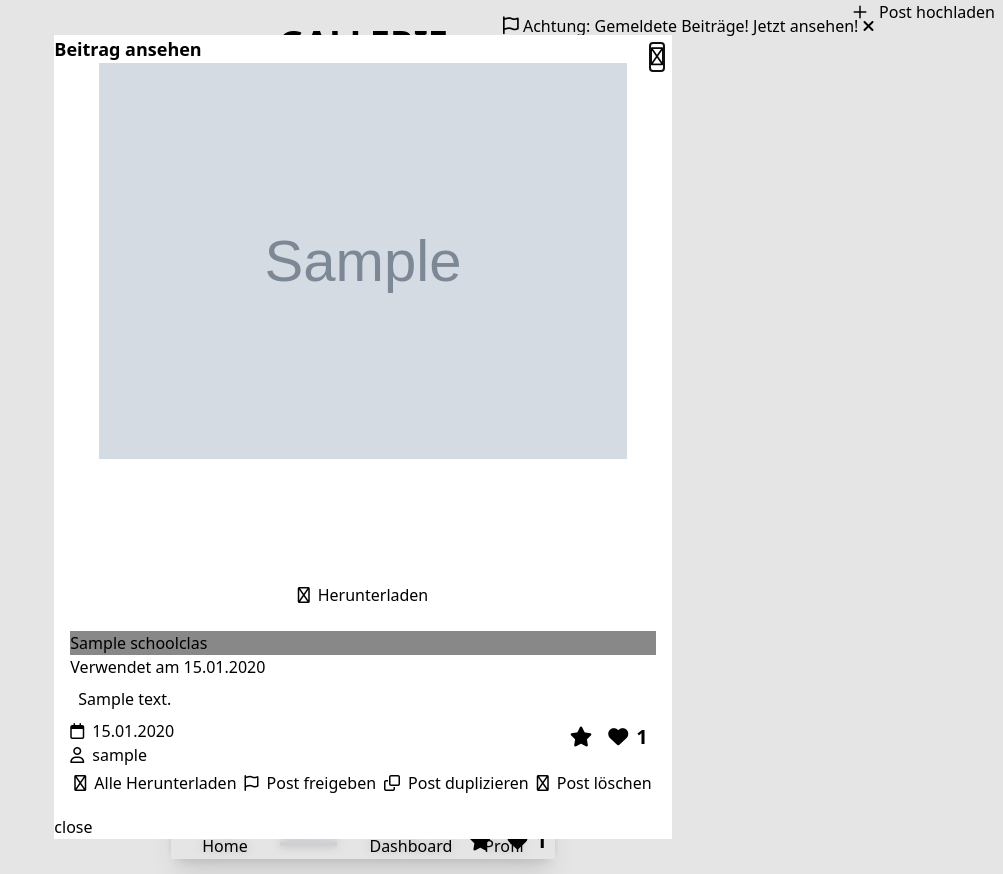
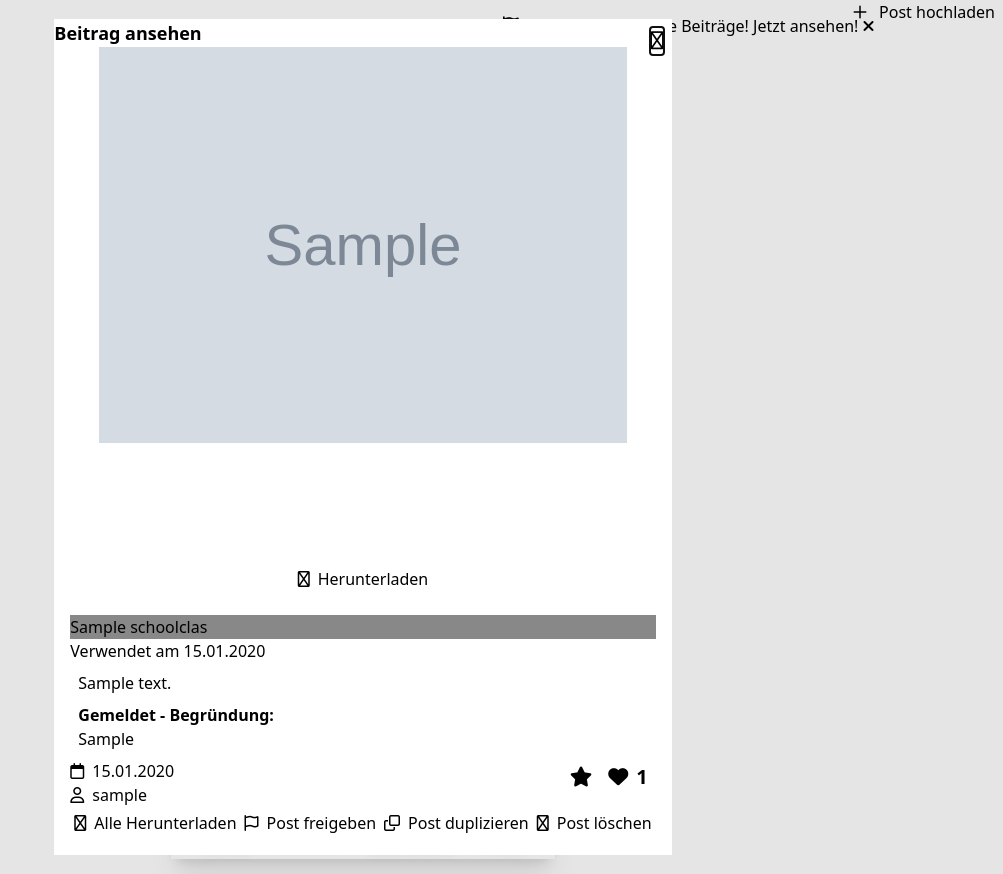
Before and after one commit to RienerTobias/photonest, a Django app: a page that uses photonest_server/photonest/templates/photonest/base/base.html in a window 1280 px wide, after a click that opens the changed part. Shown: the whole page, without its empty margins (277-1280 px from the left). Run offline with Django 5.2, Linux system fonts and the light colour scheme; a user stored in the database is signed in; tables that the repository leaves empty hold one stand-in row (values such as "Sample post"); grey boxes marked "Sample" are stand-in pictures; parts of the project's set-up code (start-up, migrations or seed data) failed here and were passed over; some libraries are stand-ins or nearby versions.

Commit message:
add reason for reporting

```diff
--- a/photonest_server/photonest/forms.py
+++ b/photonest_server/photonest/forms.py
@@ -26,3 +26,10 @@
     class Meta:
         model = Post
         fields = ['school_class', 'description']
+
+class ReportForm(forms.Form):
+    reason = forms.CharField(
+        label='Begründung',
+        widget=forms.Textarea(attrs={'placeholder': 'Warum melden Sie diesen Inhalt?', 'rows': 4}),
+        max_length=255
+    )
--- a/photonest_server/photonest/models.py
+++ b/photonest_server/photonest/models.py
@@ -48,6 +48,7 @@
     is_reported = models.BooleanField(default=False)
     reported_from = models.ManyToManyField(User, related_name='reported_posts', blank=True)
     reported_at = models.DateTimeField(blank=True, null=True)
+    reported_for = models.CharField(max_length=255, blank=True, null=True)
 
     @property
     def like_count(self): return self.likes.count()
@@ -64,10 +65,11 @@
             self.used_in = used_in
         self.save()
 
-    def report(self, user):
+    def report(self, user, reported_for):
         self.is_reported = True
         self.reported_at = timezone.now()
         self.reported_from.add(user)
+        self.reported_for = reported_for
         self.save()
 
     def release(self):
--- a/photonest_server/photonest/static/photonest/js/post_mediaPlayer.js
+++ b/photonest_server/photonest/static/photonest/js/post_mediaPlayer.js
@@ -14,6 +14,7 @@
       }
 
       if(can_download)document.getElementById(`media-download-${pageprefix}_${postId}`).setAttribute("href", `media/${mediaFiles[0].id}/download/`);
+      document.getElementById(`reportPost${pageprefix}_${postId}_media_number`).value = 1;
 
     const carouselContainer = document.getElementById(`carousel-container-${pageprefix}-${postId}`);
     if (carouselContainer) {
@@ -52,6 +53,7 @@
           player.imgElement.style.display = 'none';
       }
       if(can_download)document.getElementById(`media-download-${pageprefix}_${postId}`).setAttribute("href", `media/${player.currentIndex}/download/`);
+      document.getElementById(`reportPost${pageprefix}_${postId}_media_number`).value = player.currentIndex+1;
   }
 
 function ShowFullscreenImg(path){
--- a/photonest_server/photonest/templates/photonest/base/base.html
+++ b/photonest_server/photonest/templates/photonest/base/base.html
@@ -21,6 +21,7 @@
         </div>
         {% endif %}
       </div>
+      <script src="{% static 'photonest/js/alert.js' %}?v={{ timestamp }}"></script>
 
       <dialog id="fullscreen_img" class="modal !bg-black/75">
         <div class="modal-box bg-transparent w-full h-full max-w-screen max-w-screen">
@@ -33,7 +34,6 @@
         </div>
     </dialog>
 
-    <script src="{% static 'photonest/js/alert.js' %}?v={{ timestamp }}"></script>
     <script>
         const can_download = {% if perms.photonest.favor_post or request.user.is_superuser %}true{% else %}false{% endif %}
         {% if show_alert == True %}AddTimedAlert("{{ alert_type }}", "{{ alert_message }}", "{{ alert_icon }}");{% endif %}
--- a/photonest_server/photonest/templates/photonest/elements/create_post.html
+++ b/photonest_server/photonest/templates/photonest/elements/create_post.html
@@ -7,12 +7,12 @@
             <input type="hidden" name="next" value="{{ create_post_url }}">
             <fieldset class="fieldset">
                 <legend class="fieldset-legend">Klasse</legend>
-                {{ form.school_class|add_class:"w-full select rounded-full" }}
+                {{ create_post_form.school_class|add_class:"w-full select rounded-full" }}
               </fieldset>
 
             <fieldset class="fieldset">
                 <legend class="fieldset-legend">Beschreibung</legend>
-                {{ form.description|add_class:"w-full textarea h-24" }}
+                {{ create_post_form.description|add_class:"w-full textarea h-24" }}
                 <label class="fieldset-label">max. 500 Zeichen</label>
             </fieldset>
 
--- a/photonest_server/photonest/templates/photonest/elements/view_post.html
+++ b/photonest_server/photonest/templates/photonest/elements/view_post.html
@@ -1,4 +1,5 @@
 {% load post_tags %}
+{% load widget_tweaks %}
 <div class="w-full max-w-96 m-2 max-md:mx-0 relative">
 {% if request.user == post.user or perms.photonest.favor_post or request.user.is_superuser %}<button class="btn btn-soft btn-error absolute top-1 left-1 z-10 shadow-xl" onclick="deletePost{{ pageprefix }}_{{ post.id }}.showModal()"><i class="fa-regular fa-trash"></i></button>{% endif %}
   <div class="card bg-base-100 w-full max-w-96 shadow-xl">
@@ -87,6 +88,10 @@
           {% if post.is_used %}<div class="badge">Verwendet am {{ post.used_at|date:"SHORT_DATE_FORMAT" }}</div>{% endif %}
         </h2>
         <p class="m-2 text-base text-wrap w-full ">{{ post.description }}</p>
+        {% if perms.photonest.favor_post or request.user.is_superuser %}{% if post.is_reported == True %}<div>
+          <h3 class="m-2 mb-0 text-base w-full font-bold">Gemeldet - Begründung:</h3>
+          <p class="m-2 mt-0 text-base text-wrap w-full ">{{ post.reported_for }}</p>
+        </div>{% endif %}{% endif %}
         <div class="card-actions items-center text-base flex flex-col">
           <div class="flex flex-row justify-between w-full">
             <div class="flex flex-col text-base-300 dark:text-base-content">
@@ -163,18 +168,38 @@
 <dialog id="reportPost{{ pageprefix }}_{{ post.id }}" class="modal">
   <div class="modal-box">
     <h3 class="text-lg font-bold">Post melden?</h3>
-    <p class="py-4">Wollen Sie den Post wirklich melden?</p>
-    <div class="modal-action">
-      <form method="dialog">
-        <button class="btn btn-ghost"><i class="fa-regular fa-xmark"></i>&ensp;Abbrechen</button>
-      </form>
-      <form method="post" action="/posts/{{ post.id }}/report/">
-        {% csrf_token %}
-        <input type="hidden" name="next" value="gallery">
-        <button type="submit" class="btn btn-warning btn-soft"><i class="fa-regular fa-trash"></i>&ensp;Melden</button>
-      </form>
-    </div>
+    <form method="post" action="/posts/{{ post.id }}/report/" class="w-full" id="reportForm{{ pageprefix }}_{{ post.id }}">
+      {% csrf_token %}
+      <input type="hidden" name="next" value="gallery">
+      <input type="hidden" name="page_number" id="reportPost{{ pageprefix }}_{{ post.id }}_media_number" value="">
+
+      <div class="py-4">
+        <fieldset class="fieldset">
+          <legend class="fieldset-legend">Begründung</legend>
+          {{ report_form.reason|add_class:"w-full textarea h-24" }}
+          <label class="fieldset-label">max. 500 Zeichen</label>
+        </fieldset>
+      </div>
+
+      <div class="modal-action">
+        <button
+          type="button"
+          class="btn btn-ghost"
+          onclick="document.getElementById('reportPost{{ pageprefix }}_{{ post.id }}').close(); document.getElementById('reportForm{{ pageprefix }}_{{ post.id }}').reset();"
+        >
+          <i class="fa-regular fa-xmark"></i>&ensp;Abbrechen
+        </button>
+
+        <button type="submit" class="btn btn-warning btn-soft">
+          <i class="fa-regular fa-flag"></i>&ensp;Melden
+        </button>
+      </div>
+    </form>
   </div>
+
+  <form method="dialog" class="modal-backdrop">
+    <button onclick="document.getElementById('reportForm{{ pageprefix }}_{{ post.id }}').reset()">close</button>
+  </form>
 </dialog>
 
 <dialog id="releasePost{{ pageprefix }}_{{ post.id }}" class="modal">
--- a/photonest_server/photonest/views.py
+++ b/photonest_server/photonest/views.py
@@ -9,7 +9,7 @@
 from django.utils import timezone
 from datetime import datetime
 from django.db.models import Count, Q
-from .forms import PostForm
+from .forms import PostForm, ReportForm
 from .models import Post, Media, SchoolClass
 from .filters import PostFilter
 import magic
@@ -24,7 +24,8 @@
     return render(request, 'photonest/sites/home.html', {
         'newest_posts': Post.objects.filter(is_reported=False).order_by('-uploaded_at')[:3],
         'top_posts': Post.objects.filter(is_reported=False).annotate(_like_count=Count('likes')).order_by('-_like_count')[:3],
-        'form': PostForm(),
+        'create_post_form': PostForm(),
+        'report_form': ReportForm(),
         'create_post_url': 'home',
         'timestamp': now().timestamp(),
         'max_files': 15,
@@ -46,7 +47,8 @@
     return render(request, 'photonest/sites/gallery.html', {
         'filter': filter,
         'form': PostForm(),
-        'create_post_url': 'gallery',
+        'create_post_form': 'gallery',
+        'report_form': ReportForm(),
         'timestamp': now().timestamp(),
         'max_files': 15,
         'pageprefix': 'gallery',
@@ -120,12 +122,14 @@
 def profile(request):
     return render(request, 'photonest/sites/profile.html', {
         'timestamp': now().timestamp(),
+        'reported_post_count': Post.objects.filter(is_reported=True).count(),
     })
 
 @login_required
 def settings(request):
     return render(request, 'photonest/sites/settings.html', {
         'timestamp': now().timestamp(),
+        'reported_post_count': Post.objects.filter(is_reported=True).count(),
     })
 
 @login_required
@@ -225,23 +229,26 @@
     return redirect(request.POST.get('next', 'home'))
 
 @login_required
+@require_POST
 def report_post(request, post_id):
     post = get_object_or_404(Post, id=post_id)
+    form = ReportForm(request.POST, request.FILES)
+    if form.is_valid():
+        reason = form.cleaned_data['reason']
+        reason += f" (Foto/Video Nr. {request.POST.get('page_number', 'undefined')})"
+        post.report(user=request.user, reported_for=reason)
 
-    if(post.is_reported == True):
+        request.session['show_alert'] = True
+        request.session['alert_message'] = "Post wurde gemeldet!"
+        request.session['alert_icon'] = "flag"
+        request.session['alert_type'] = "warning"
+    else:
         request.session['show_alert'] = True
         request.session['alert_message'] = "Melden Fehlgeschlagen!"
         request.session['alert_icon'] = "xmark"
         request.session['alert_type'] = "error"
-        return redirect(request.POST.get('next', 'home'))
+    return redirect(request.POST.get('next', 'home'))
 
-    post.report(user=request.user)
-
-    request.session['show_alert'] = True
-    request.session['alert_message'] = "Post wurde gemeldet!"
-    request.session['alert_icon'] = "flag"
-    request.session['alert_type'] = "warning"
-    return redirect(request.POST.get('next', 'home'))
 
 @login_required
 @permission_required('photonest.favor_post')
```
Also changed, not shown: photonest_server/photonest/migrations/0010_post_reported_for.py (added). Lines whose indentation alone changed are shown as unchanged.
